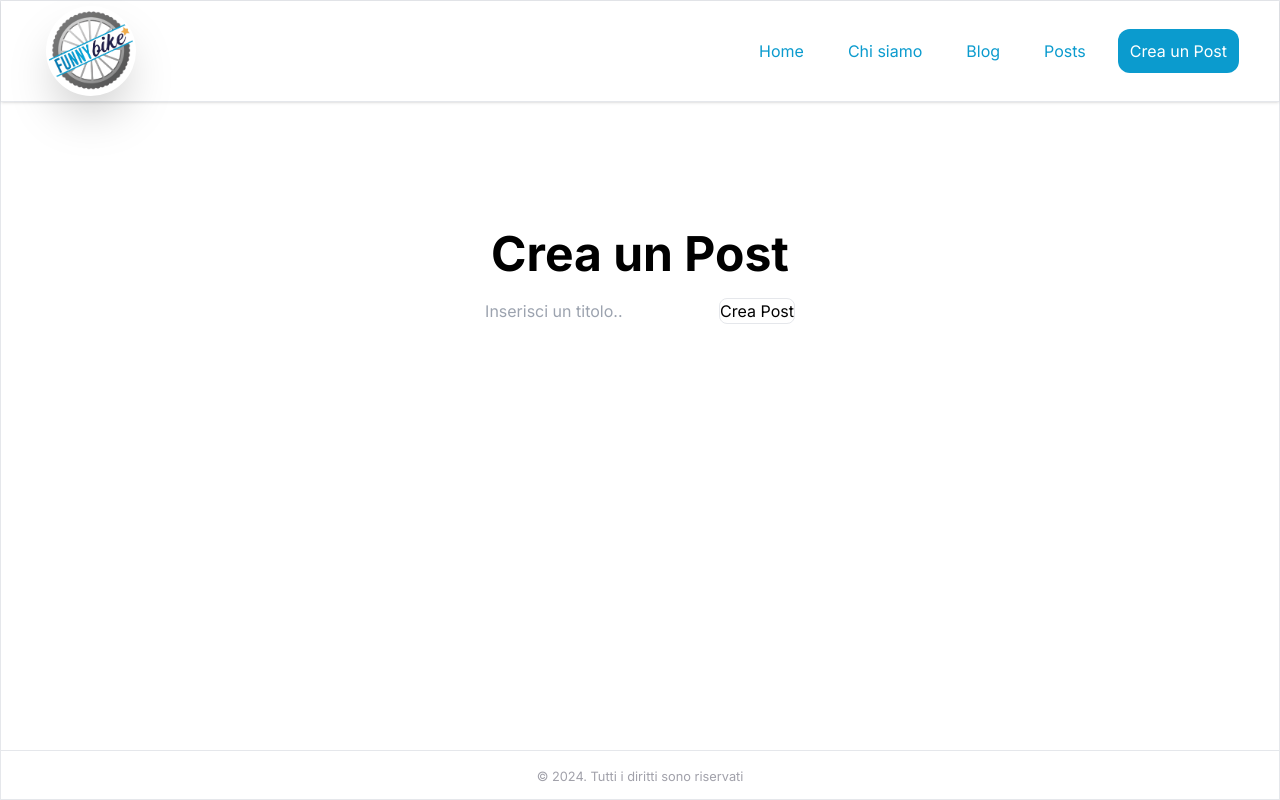
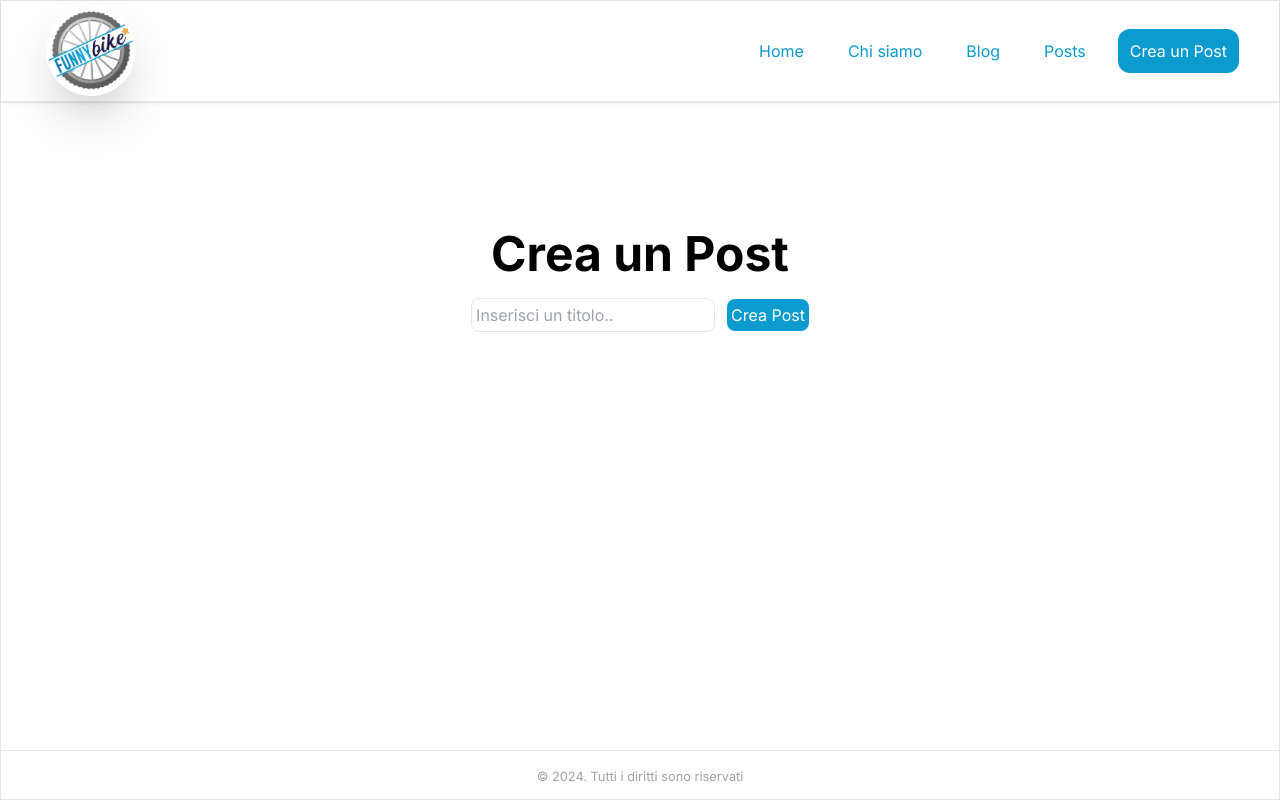
Before and after one commit to Giorgio-g97/FunnyBike-Blog, a Next.js app: page /create-post in a window 1280 px wide. Built offline with nearby package versions, Linux system fonts and the light colour scheme.

Commit message:
CSS form

```diff
--- a/src/app/create-post/page.tsx
+++ b/src/app/create-post/page.tsx
@@ -2,9 +2,9 @@ export default function CreatePost(){
     return (
         <main className="text-center pt-32 px-10 flex flex-col gap-5">
             <h1 className="text-5xl font-bold">Crea un Post</h1>
-        <form >
-            <input type="text" placeholder="Inserisci un titolo.." />
-            <button className="border rounded-lg">Crea Post</button>
+        <form className="space-x-3">
+            <input className="p-1 border rounded-lg" type="text" placeholder="Inserisci un titolo.." />
+            <button className="bg-primary text-white p-1 rounded-lg">Crea Post</button>
         </form>
         </main>
     )
```
